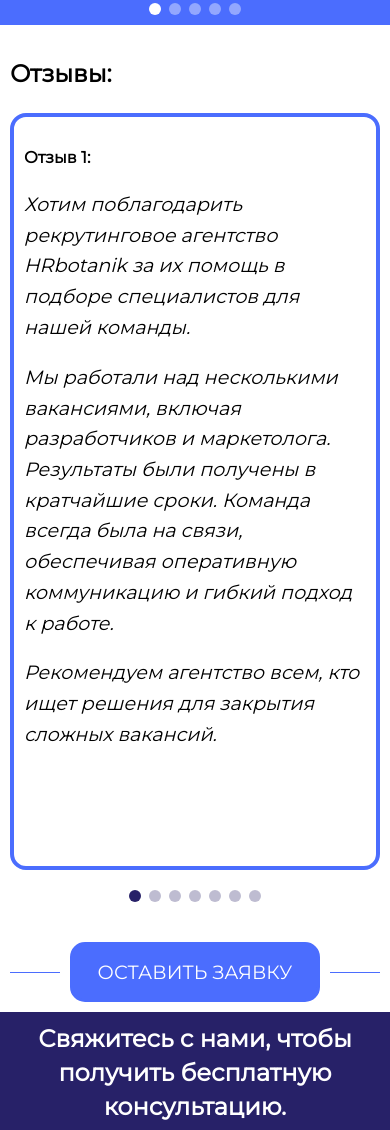
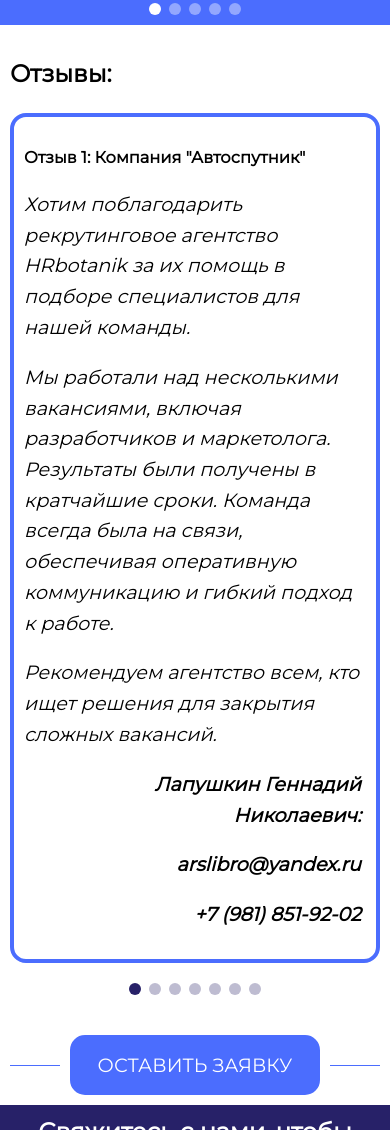
Before and after one commit to aewweb/HRBotanik, a plain HTML site: page index.html in a window 390 px wide. Shown: the part 5891-7021 px from the top of the page. Drawn offline with Linux system fonts and the light colour scheme.

Commit message:
fix: добавила авторов для 1 и 2 отзыва

```diff
--- a/css/style.css
+++ b/css/style.css
@@ -701,6 +701,15 @@
   font-style: italic;
 }
 
+.review-author {
+  text-align: right;
+  font-style: normal;
+  font-weight: 600;
+  margin-top: 10px;
+  font-size: 1.5rem;
+}
+
+
 .review-card .word {
   opacity: 0;
   transform: translateY(10px);
@@ -1071,6 +1080,10 @@
     padding: 10px;
   }
 
+  .review-author {
+    font-size: 1.2rem;
+  }
+
   .contact-section {
     padding: 10px;
   }
--- a/index.html
+++ b/index.html
@@ -328,16 +328,22 @@
 
           <div class="reviews-carousel" id="reviewsCarousel">
             <div class="review-card">
-              <h3>Отзыв 1:</h3>
+              <h3>Отзыв 1: Компания "Автоспутник"</h3>
               <p>Хотим поблагодарить рекрутинговое агентство HRbotanik за их помощь в подборе специалистов для нашей команды.</p>
-                <p>Мы работали над несколькими вакансиями, включая разработчиков и маркетолога. Результаты были получены в кратчайшие сроки. Команда всегда была на связи, обеспечивая оперативную коммуникацию и гибкий подход к работе.</p>
-                  <p>Рекомендуем агентство всем, кто ищет решения для закрытия сложных вакансий.</p>
+              <p>Мы работали над несколькими вакансиями, включая разработчиков и маркетолога. Результаты были получены в кратчайшие сроки. Команда всегда была на связи, обеспечивая оперативную коммуникацию и гибкий подход к работе.</p>
+              <p>Рекомендуем агентство всем, кто ищет решения для закрытия сложных вакансий.</p>
+              <p class="review-author">Лапушкин Геннадий Николаевич:</p>
+              <p class="review-author">arslibro@yandex.ru</p>
+              <p class="review-author">+7 (981) 851-92-02</p>
             </div>
             <div class="review-card">
-              <h3>Отзыв 2: Стартап</h3>
+              <h3>Отзыв 2: Стартап "Фуд-Тех"</h3>
               <p>Благодарны HRbotanik за профессиональный подход к подбору нашей первой IT-команды.</p>
               <p>Нам нужны были разработчики на стек React/Node.js с опытом стартапов. Агентство не только нашло нужных людей, но и помогло с переговорами по зарплате, учитывая нашу стадию развития. Трое из четырёх кандидатов остаются в команде уже больше года.</p>
               <p>Спасибо за внимательность и результативность!</p>
+              <p class="review-author">Александра:</p>
+              <p class="review-author">bobchenok@rktprom.ru</p>
+              <p class="review-author">+7 (965) 508-20-01</p>
             </div>
             <div class="review-card">
               <h3>Отзыв 3: Крупная корпорация</h3>
```
